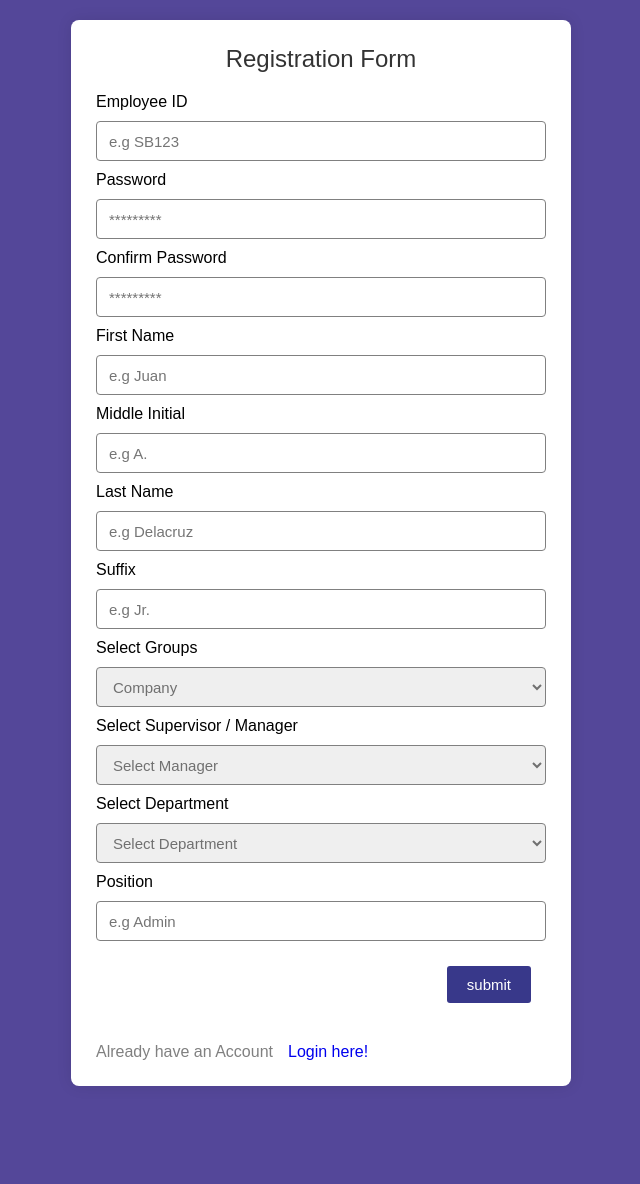
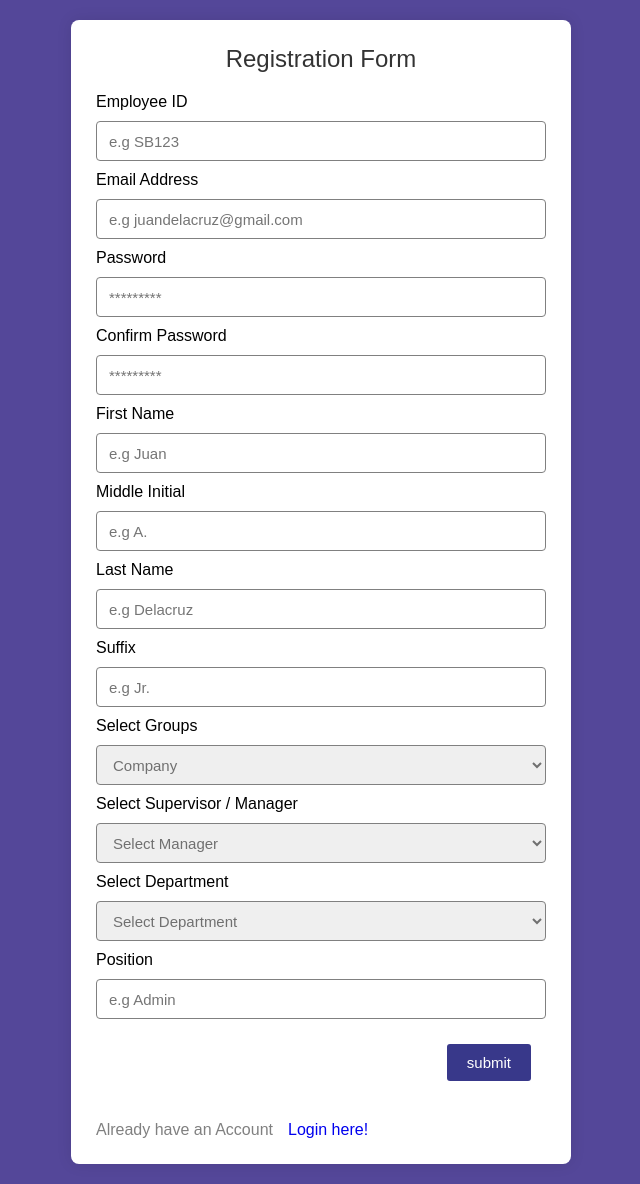
Before and after one commit to AndreaGajelan/-LeaveFormWeb, a PHP site: page /register.php in a window 1280 px wide. Shown: the whole page, without its empty margins (319-959 px from the left). Before the commit the page ends 1086 px from the top, so only its background shows below. Run offline with PHP 8.4, Linux system fonts and the light colour scheme.

Commit message:
Updatedd register.php

```diff
--- a/register.php
+++ b/register.php
@@ -1,12 +1,16 @@
 <?php
 require 'db.php';
 
-if(!empty($_SESSION['id'])){
+session_start();
+
+if (!empty($_SESSION['id'])) {
     header("Location: empDashboard.php");
+    exit();
 }
 
-if(isset($_POST["submit"])){
+if (isset($_POST["submit"])) {
     $empId = $_POST['empId'];
+    $email = $_POST['email'];
     $password = $_POST['password'];
     $confirmpassword = $_POST['confirmpassword'];
     $fName = $_POST['fName'];
@@ -17,22 +21,25 @@ if(isset($_POST["submit"])){
     $manager = $_POST['manager'];
     $department = $_POST['department'];
     $position = $_POST['position'];
-    $duplicate = mysqli_query($conn, "SELECT * FROM form WHERE empId = '$empId'");
 
-    $duplicate = mysqli_query($conn, "SELECT * FROM form WHERE empId = '$empId'");
+    $duplicate = mysqli_query($conn, "SELECT * FROM form WHERE empId = '$empId' OR email = '$email'");
 
-if(mysqli_num_rows($duplicate) > 0) {
-    echo "<script>alert('EmpId or Password taken');</script>";
-} elseif (!isset($empId)) {
-    echo "<script>alert('Please enter a valid Employee ID');</script>";
-} else {
-        if($password == $confirmpassword){
-            // Insert user data into the database
-            $query = "INSERT INTO form VALUES('', '$empId', '$password', '$confirmpassword', '$fName', '$mName','$lName','$sName', '$company','$manager', '$department', '$position')";
+    if (mysqli_num_rows($duplicate) > 0) {
+        echo "<script>alert('EmpId or Email already taken');</script>";
+    } elseif (empty($empId) || empty($email)) {
+        echo "<script>alert('Please enter all required fields');</script>";
+    } else {
+        if ($password === $confirmpassword) {
+            // Hash the password
+            $hashed_password = password_hash($password, PASSWORD_DEFAULT);
+
+            // Adjust the query to match the column names and number of values
+            $query = "INSERT INTO form (empId, email, password, fName, mName, lName, sName, company, manager, department, position) VALUES ('$empId', '$email', '$hashed_password', '$fName', '$mName', '$lName', '$sName', '$company', '$manager', '$department', '$position')";
             mysqli_query($conn, $query);
 
             // Set session variables
             $_SESSION['empId'] = $empId;
+            $_SESSION['email'] = $email;
             $_SESSION['fName'] = $fName;
             $_SESSION['mName'] = $mName;
             $_SESSION['lName'] = $lName;
@@ -43,18 +50,15 @@ if(mysqli_num_rows($duplicate) > 0) {
             $_SESSION['position'] = $position;
 
             // Redirect to dashboard or wherever needed
-            header("Location: empDashboard.php");
+            echo "<script>alert('Registration successful!');</script>";
+            echo "<script>window.location.href = 'empDashboard.php';</script>";
             exit();
+        } else {
+            echo "<script>alert('Passwords do not match');</script>";
         }
     }
 }
 ?>
-
-
-
-
-
-
 
 <!DOCTYPE html>
 <html lang="en">
@@ -67,98 +71,88 @@ if(mysqli_num_rows($duplicate) > 0) {
 <body>
     <section class="register-container">
         <header class="register">Registration Form </header>
-        <form action="register.php" method = "post" class="register-form">
+        <form action="register.php" method="post" class="register-form">
             <div class="input-box">
                 <label>Employee ID</label>
-                <input type="text" placeholder="e.g SB123" name="empId" value="" oninput="this.value = this.value.toUpperCase()" required />
+                <input type="text" placeholder="e.g SB123" name="empId" oninput="this.value = this.value.toUpperCase()" required />
             </div>
-
+            <div class="input-box">
+                <label>Email Address</label>
+                <input type="email" placeholder="e.g juandelacruz@gmail.com" name="email" required />
+            </div>
             <div class="input-box">
                 <label>Password</label>
-                <input type="password" placeholder="*********" name="password" value="" required />
+                <input type="password" placeholder="*********" name="password" required />
             </div>
-
             <div class="input-box">
                 <label>Confirm Password</label>
-                <input type="password" placeholder="*********" name="confirmpassword" value="" required />
+                <input type="password" placeholder="*********" name="confirmpassword" required />
             </div>
-
             <div class="input-box">
                 <label>First Name</label>
-                <input type="text" placeholder="e.g Juan" name="fName" value="" oninput="this.value = this.value.toUpperCase()" required />
+                <input type="text" placeholder="e.g Juan" name="fName" oninput="this.value = this.value.toUpperCase()" required />
             </div>
-
             <div class="input-box">
                 <label>Middle Initial</label>
-                <input type="text" placeholder="e.g A." name="mName" value="" oninput="this.value = this.value.toUpperCase()" required />
+                <input type="text" placeholder="e.g A." name="mName" oninput="this.value = this.value.toUpperCase()" required />
             </div>
-
             <div class="input-box">
                 <label>Last Name</label>
-                <input type="text" placeholder="e.g Delacruz" name="lName" value="" oninput="this.value = this.value.toUpperCase()" required />
+                <input type="text" placeholder="e.g Delacruz" name="lName" oninput="this.value = this.value.toUpperCase()" required />
             </div>
-
             <div class="input-box">
                 <label>Suffix</label>
-                <input type="text" placeholder="e.g Jr." name="sName" value="" oninput="this.value = this.value.toUpperCase()"/>
+                <input type="text" placeholder="e.g Jr." name="sName" oninput="this.value = this.value.toUpperCase()" />
             </div>
-
             <div class="group-select-box">
                 <div>
                     <label>Select Groups</label>
                 </div>
-                <select name="company" value="" required>
+                <select name="company" required>
                   <option hidden>Company</option>
-                  <option value="JAM Seafoods Inc." >JAM Seafoods Inc.</option>
-                  <option value="Smart Basket" >Smart Basket</option>
-                  <option value="ANYHOW" >ANYHOW</option>
+                  <option value="JAM Seafoods Inc.">JAM Seafoods Inc.</option>
+                  <option value="Smart Basket">Smart Basket</option>
+                  <option value="ANYHOW">ANYHOW</option>
                 </select>
             </div>
-
             <div class="group-select-box">
                 <div>
                     <label>Select Supervisor / Manager</label>
                 </div>
-                <select name="manager" value="" required>
+                <select name="manager" required>
                   <option hidden>Select Manager</option>
-                  <option value="Sammy Garcia" >Sammy Garcia</option>
-                  <option value="Jimmy Castante" >Jimmy Castante</option>
-                  <option value="Adrian" >Adrian</option>
-                  <option value="Mai " >Mai </option>
-                  <option value="Kieth" >Kieth </option>
-                  <option value="Vergilio Cordero" >Vergilio Cordero</option>
-                  <option value="Rolls" >Rolls</option>
+                  <option value="Sammy Garcia">Sammy Garcia</option>
+                  <option value="Jimmy Castante">Jimmy Castante</option>
+                  <option value="Adrian">Adrian</option>
+                  <option value="Mai">Mai</option>
+                  <option value="Kieth">Kieth</option>
+                  <option value="Vergilio Cordero">Vergilio Cordero</option>
+                  <option value="Rolls">Rolls</option>
                 </select>
             </div>
-
             <div class="group-select-box">
                 <div>
                     <label>Select Department</label>
                 </div>
-                <select name="department" value="" required>
+                <select name="department" required>
                     <option hidden>Select Department</option>
-                    <option value="Supply Chain Management" >Supply Chain Management</option>
+                    <option value="Supply Chain Management">Supply Chain Management</option>
                     <option value="Accounting">Accounting</option>
                     <option value="Operations">Operations</option>
                 </select>
             </div>
-
             <div class="input-box">
                 <label>Position</label>
-                <input type="text" placeholder="e.g Admin" name="position" value="" oninput="this.value = this.value.toUpperCase()" required />
+                <input type="text" placeholder="e.g Admin" name="position" oninput="this.value = this.value.toUpperCase()" required />
             </div>
-
-
             <div class="sub-can-btn">
-                <input type="submit" class="submit-btn" name = "submit" value="submit"></input>
+                <input type="submit" class="submit-btn" name="submit" value="submit">
             </div>
-
         </form>
-
         <div class="already-container">
-                <p>Already have an Account</p>
-                <a class="signup" href="login.php">Login here!</a>
-            </div>
+            <p>Already have an Account</p>
+            <a class="signup" href="login.php">Login here!</a>
+        </div>
     </section>
 </body>
 </html>
```
